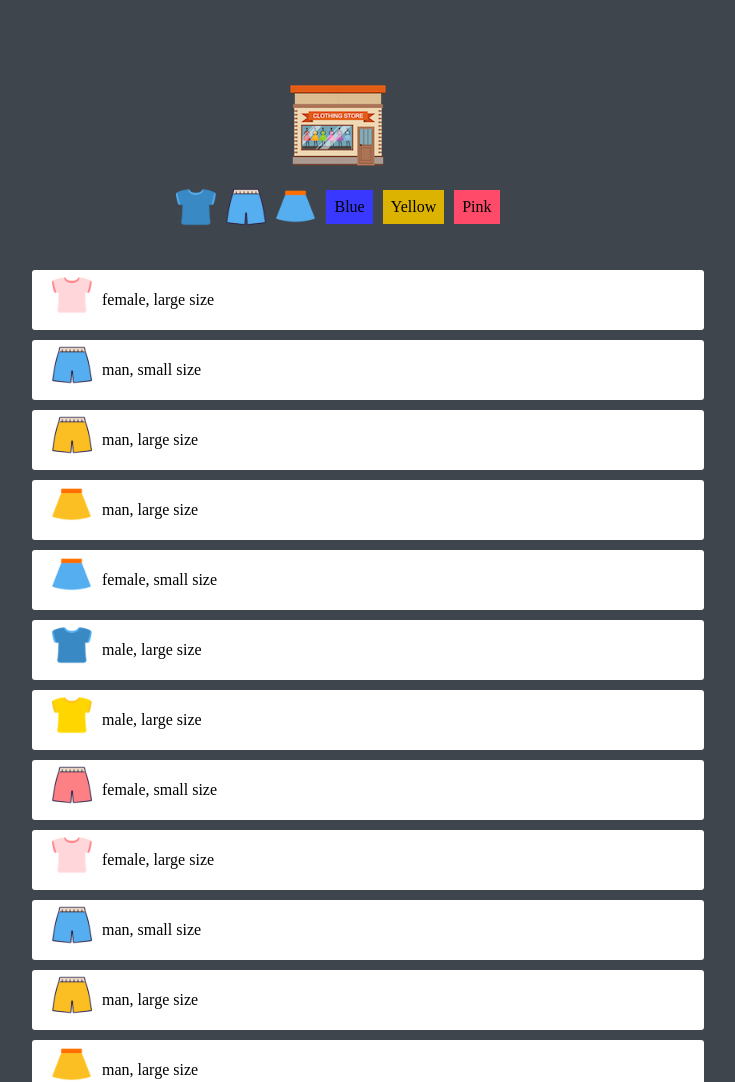
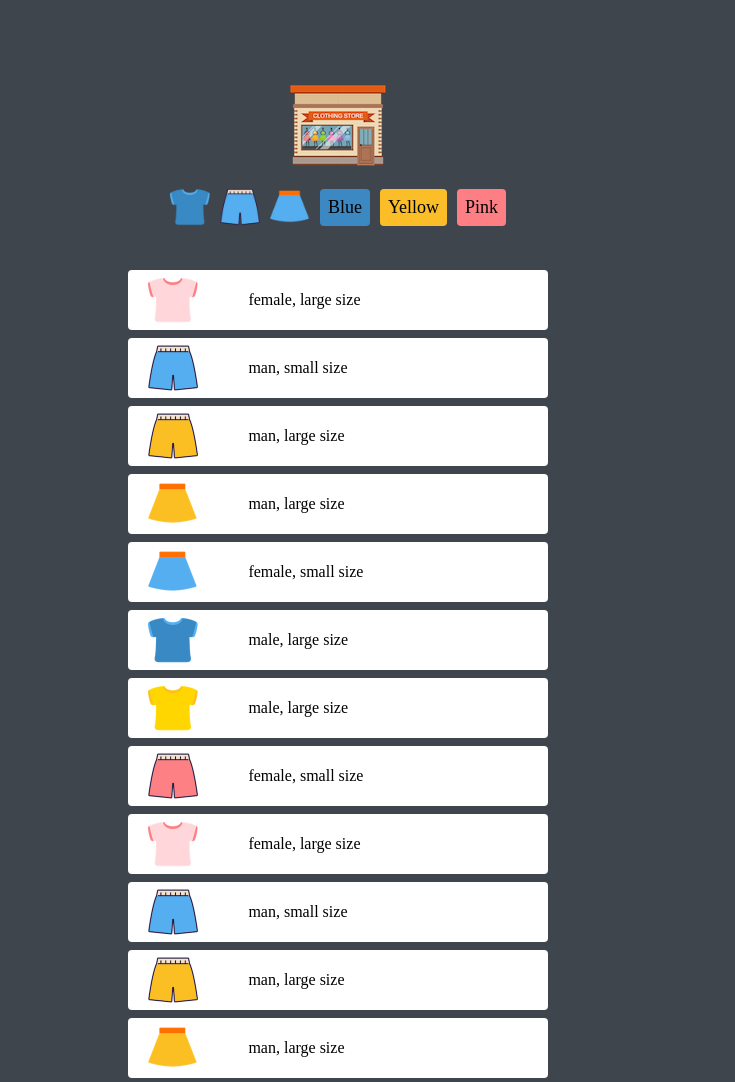
Before and after one commit to hyeyeon-lee/javascript_study, a plain HTML site: page javascript_game/index.html in a window 1280 px wide. Shown: the top 1082 px of the page, without its empty margins (302-1037 px from the left). Drawn offline with Linux system fonts and the light colour scheme.

Commit message:
미니게임 리뷰
css 변수 적용
js feedback 5,6,7

```diff
--- /dev/null
+++ b/data/data.json
@@ -0,0 +1,116 @@
+{
+  "items": [
+    {
+      "gender": "female",
+      "size": "large",
+      "color": "pink",
+      "type": "tshirt",
+      "image": "pink_t.png"
+    },
+    {
+      "gender": "man",
+      "size": "small",
+      "color": "blue",
+      "type": "pants",
+      "image": "blue_p.png"
+    },
+    {
+      "gender": "man",
+      "size": "large",
+      "color": "yellow",
+      "type": "pants",
+      "image": "yellow_p.png"
+    },
+    {
+      "gender": "man",
+      "size": "large",
+      "color": "yellow",
+      "type": "skirt",
+      "image": "yellow_s.png"
+    },
+    {
+      "gender": "female",
+      "size": "small",
+      "color": "blue",
+      "type": "skirt",
+      "image": "blue_s.png"
+    },
+    {
+      "gender": "male",
+      "size": "large",
+      "color": "blue",
+      "type": "tshirt",
+      "image": "blue_t.png"
+    },
+    {
+      "gender": "male",
+      "size": "large",
+      "color": "yellow",
+      "type": "tshirt",
+      "image": "yellow_t.png"
+    },
+    {
+      "gender": "female",
+      "size": "small",
+      "color": "pink",
+      "type": "pants",
+      "image": "pink_p.png"
+    },
+    {
+      "gender": "female",
+      "size": "large",
+      "color": "pink",
+      "type": "tshirt",
+      "image": "pink_t.png"
+    },
+    {
+      "gender": "man",
+      "size": "small",
+      "color": "blue",
+      "type": "pants",
+      "image": "blue_p.png"
+    },
+    {
+      "gender": "man",
+      "size": "large",
+      "color": "yellow",
+      "type": "pants",
+      "image": "yellow_p.png"
+    },
+    {
+      "gender": "man",
+      "size": "large",
+      "color": "yellow",
+      "type": "skirt",
+      "image": "yellow_s.png"
+    },
+    {
+      "gender": "female",
+      "size": "small",
+      "color": "blue",
+      "type": "skirt",
+      "image": "blue_s.png"
+    },
+    {
+      "gender": "male",
+      "size": "large",
+      "color": "blue",
+      "type": "tshirt",
+      "image": "blue_t.png"
+    },
+    {
+      "gender": "male",
+      "size": "large",
+      "color": "yellow",
+      "type": "tshirt",
+      "image": "yellow_t.png"
+    },
+    {
+      "gender": "female",
+      "size": "small",
+      "color": "pink",
+      "type": "pants",
+      "image": "pink_p.png"
+    }
+  ]
+}
--- a/javascript_game/clothes.js
+++ b/javascript_game/clothes.js
@@ -1,3 +1,6 @@
+// feedback 4:
+// 자바스크립트 = application의 비즈니스 로직 담당
+// 데이터가 함께 있으면 좋지 않음 => data.json
 const data = [
   {
     gender: "female",
--- a/javascript_game/script.js
+++ b/javascript_game/script.js
@@ -1,6 +1,40 @@
 "use strict"; // es5로 엄격하게 해주세요
 
-let clothes = data;
+// feedback 5: promise 이용해보기
+
+// Fetch the items from the JSON file
+// feedback 6: json 파일 가져오기
+function loadItems() {
+  return fetch("../data/data.json")
+    .then((response) => response.json())
+    .then((json) => json.items);
+}
+
+// 기존 setData와 비슷한 html 변경 함수
+// Update the list with given items
+function displayItems(items) {
+  const clothesDiv = document.querySelector("#clothes");
+  clothesDiv.innerHTML = items.map((item) => createHTMLString(item)).join("");
+}
+
+// Create HTML list item from the given data item
+// feedback 7: 이전 append 방식보다 훨씬 보기 좋음
+function createHTMLString(item) {
+  return `
+  <div class="item">
+    <img src="imgs/${item.image}" alt="${item.type}" />
+    <p>${item.gender}, ${item.size} size</p>
+  </div>`;
+}
+
+loadItems()
+  .then((items) => {
+    displayItems(items);
+    //setEventListener(items);
+  })
+  .catch(console.log);
+
+/* let clothes = data;
 setData(clothes);
 
 function setData(data) {
@@ -47,3 +81,4 @@ function sortClothes(e) {
 
   setData(result);
 }
+ */
--- a/javascript_game/style.css
+++ b/javascript_game/style.css
@@ -12,7 +12,11 @@
   --color-light-grey: #dfdfdf;
 
   /* size */
+  --base-space: 8px;
   --size-button: 60px;
+  --size-border: 4px;
+  --button-font-size: 18px;
+  --size-thumbnail: 50px;
 
   /* annimation */
   --annimation-duration: 300ms;
@@ -66,33 +70,37 @@ div.category img {
   width: 40px;
 }
 p.color-box {
-  padding: 8px;
+  padding: calc(var(--base-space) * 1);
+  border-radius: var(--size-border);
   display: inline-block;
+  font-size: var(--button-font-size);
 }
 p#blue {
-  background-color: rgb(56, 56, 255);
+  background-color: var(--color-blud);
 }
 p#pink {
-  background-color: rgb(255, 75, 105);
+  background-color: var(--color-pink);
 }
 p#yellow {
-  background-color: rgb(219, 179, 0);
+  background-color: var(--color-yellow);
 }
 
 #clothes {
   margin-top: 40px;
+  width: 60%;
+  height: 60%;
 }
 .item {
-  background-color: white;
-  width: 100%;
-  text-align: start;
+  background-color: var(--color-white);
   padding: 5px 20px;
-  border-radius: 3px;
-  margin: 10px;
+  border-radius: var(--size-border);
+  margin-bottom: var(--base-space);
+  display: flex;
+  align-items: center;
 }
 .item img {
-  width: 40px;
-  float: left;
+  width: var(--size-thumbnail);
+  height: var(--size-thumbnail);
 }
 .item p {
   padding-left: 50px;
```
